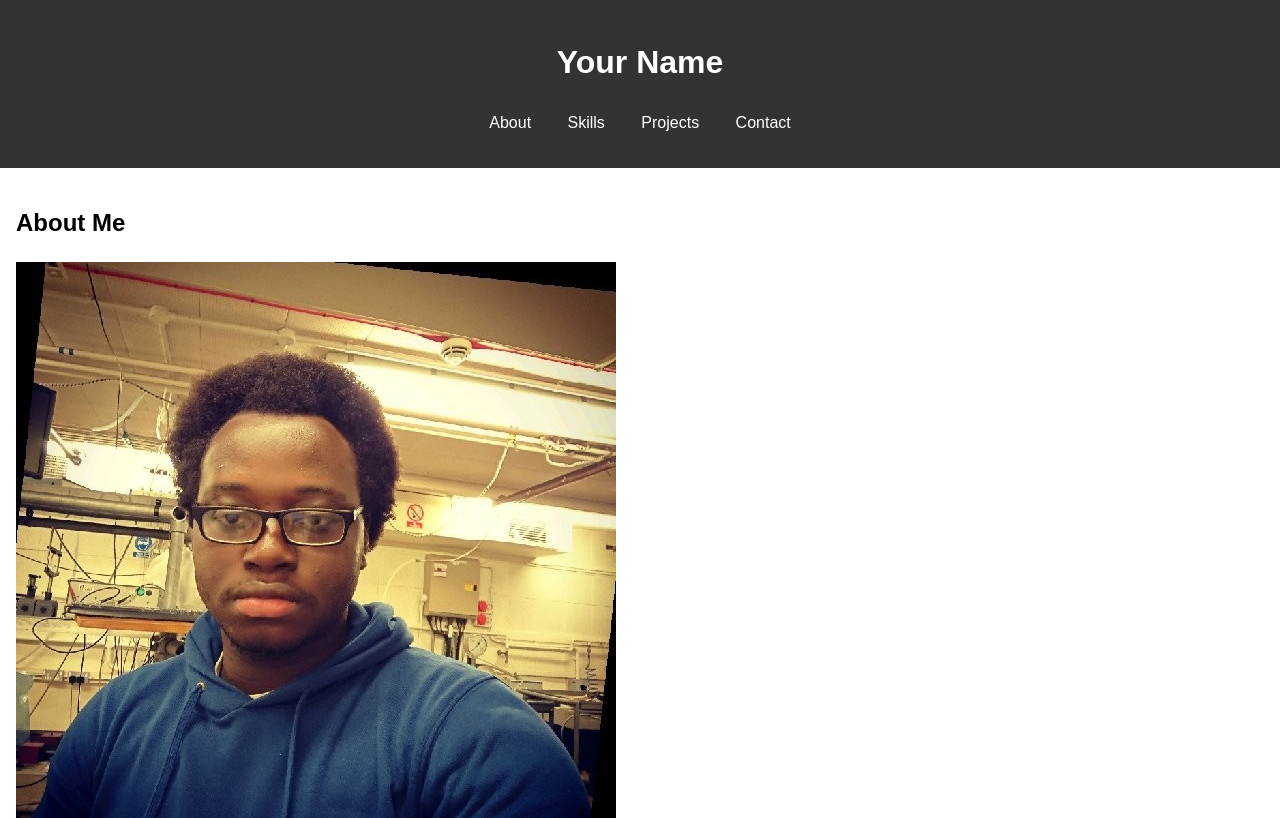
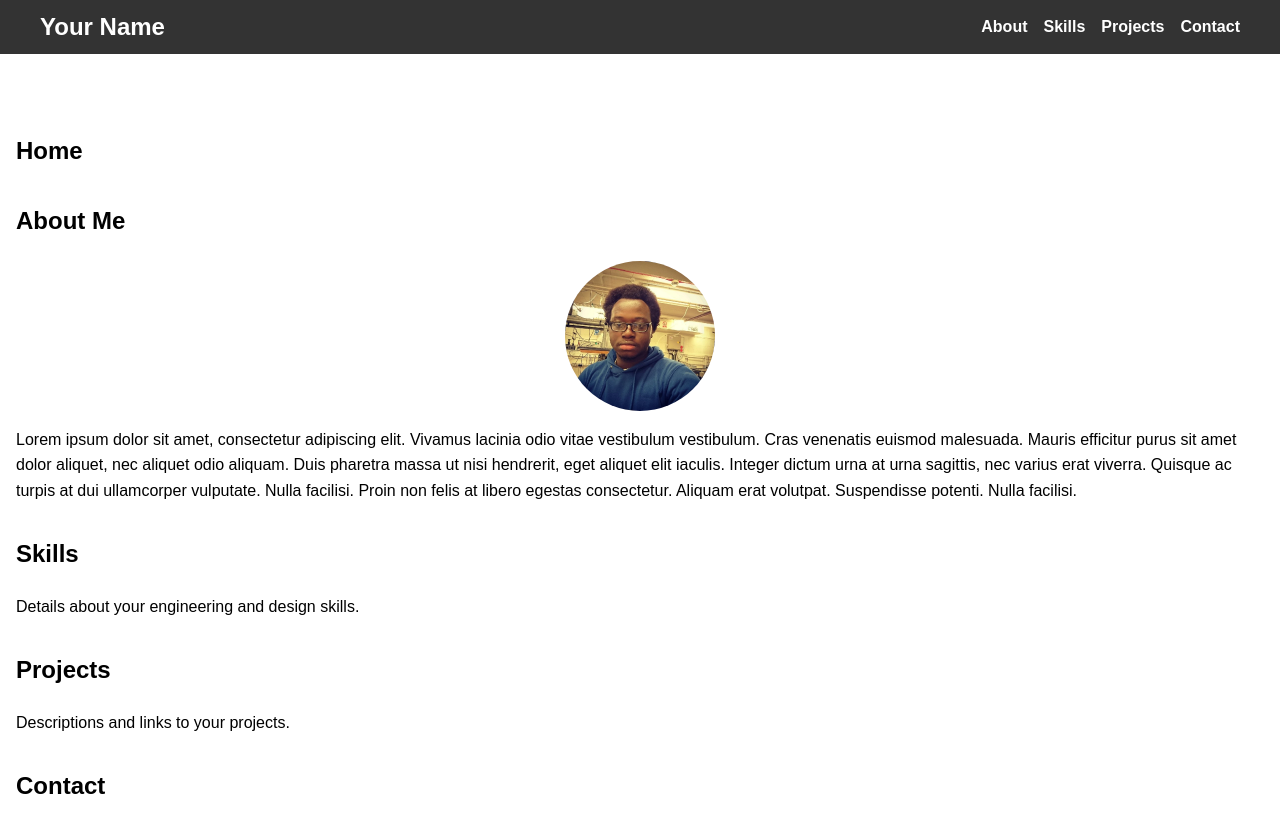
Before and after one commit to mnjja/jja.github.io, a plain HTML site: page index.html in a window 1280 px wide. Shown: the top 818 px of the page. Drawn offline with Linux system fonts and the light colour scheme.

Commit message:
#00003: Trying to add a home page. Seems picture in about me has changed

```diff
--- a/index.html
+++ b/index.html
@@ -10,20 +10,26 @@
 
 
     <header>
-        <h1>Your Name</h1>
-        <nav>
-            <ul>
-                <li><a href="#about">About</a></li>
-                <li><a href="#skills">Skills</a></li>
-                <li><a href="#projects">Projects</a></li>
-                <li><a href="#contact">Contact</a></li>
-            </ul>
+        <nav class="navbar">
+            <div class="navbar-container">
+                <a href="#" class="brand">Your Name</a>
+                <ul class="nav-links">
+                    <li><a href="#about">About</a></li>
+                    <li><a href="#skills">Skills</a></li>
+                    <li><a href="#projects">Projects</a></li>
+                    <li><a href="#contact">Contact</a></li>
+                </ul>
+            </div>
         </nav>
     </header>
 
 
     <main>
 
+        <section id="home">
+            <h2>Home</h2>
+            <!-- Blank home page content -->
+        </section>
 
         <section id="about">
             <h2>About Me</h2>
--- a/scripts/main.js
+++ b/scripts/main.js
@@ -1,5 +1,6 @@
+// scripts/main.js
 document.addEventListener('DOMContentLoaded', function () {
-    const tabs = document.querySelectorAll('nav ul li a');
+    const tabs = document.querySelectorAll('.nav-links a');
     const sections = document.querySelectorAll('main section');
 
     tabs.forEach(tab => {
@@ -11,9 +12,12 @@ document.addEventListener('DOMContentLoaded', function () {
                 section.style.display = 'none';
             });
             document.getElementById(targetId).style.display = 'block';
+
+            // Smooth scroll to the section
+            document.getElementById(targetId).scrollIntoView({ behavior: 'smooth' });
         });
     });
 
-    // Show the about section by default
-    document.getElementById('about').style.display = 'block';
+    // Show the home section by default
+    document.getElementById('home').style.display = 'block';
 });
--- a/styles/styles.css
+++ b/styles/styles.css
@@ -1,36 +1,106 @@
+/* styles/styles.css */
 body {
     font-family: Arial, sans-serif;
     line-height: 1.6;
     margin: 0;
     padding: 0;
 }
+
 header {
     background: #333;
     color: #fff;
     padding: 1rem 0;
     text-align: center;
 }
-nav ul {
-    list-style: none;
-    padding: 0;
+
+/* Navbar styles */
+.navbar {
+    background: #333;
+    color: #fff;
+    position: fixed;
+    width: 100%;
+    top: 0;
+    left: 0;
+    z-index: 1000;
+    padding: 0.5rem 0;
 }
-nav ul li {
-    display: inline;
-    margin: 0 1rem;
+
+.navbar-container {
+    display: flex;
+    justify-content: space-between;
+    align-items: center;
+    max-width: 1200px;
+    margin: 0 auto;
+    padding: 0 1rem;
 }
-nav ul li a {
+
+.brand {
+    font-size: 1.5rem;
+    font-weight: bold;
     color: #fff;
     text-decoration: none;
 }
+
+.nav-links {
+    list-style: none;
+    display: flex;
+    padding: 0;
+    margin: 0;
+}
+
+.nav-links li {
+    margin-left: 1rem;
+}
+
+.nav-links a {
+    color: #fff;
+    text-decoration: none;
+    font-weight: bold;
+}
+
+.nav-links a:hover {
+    text-decoration: underline;
+}
+
 main {
-    padding: 1rem;
+    padding: 5rem 1rem 1rem; /* Adjust padding to account for the fixed navbar */
 }
+
 section {
     margin-bottom: 2rem;
 }
+
+.profile-picture {
+    width: 150px;
+    height: 150px;
+    border-radius: 50%;
+    display: block;
+    margin: 0 auto;
+}
+
 footer {
     text-align: center;
     padding: 1rem 0;
     background: #333;
     color: #fff;
 }
+
+#contact ul {
+    list-style: none;
+    padding: 0;
+    text-align: center;
+}
+
+#contact ul li {
+    margin: 0.5rem 0;
+}
+
+#contact ul li a {
+    color: #333;
+    text-decoration: none;
+    font-weight: bold;
+}
+
+#contact ul li a:hover {
+    text-decoration: underline;
+}
```
